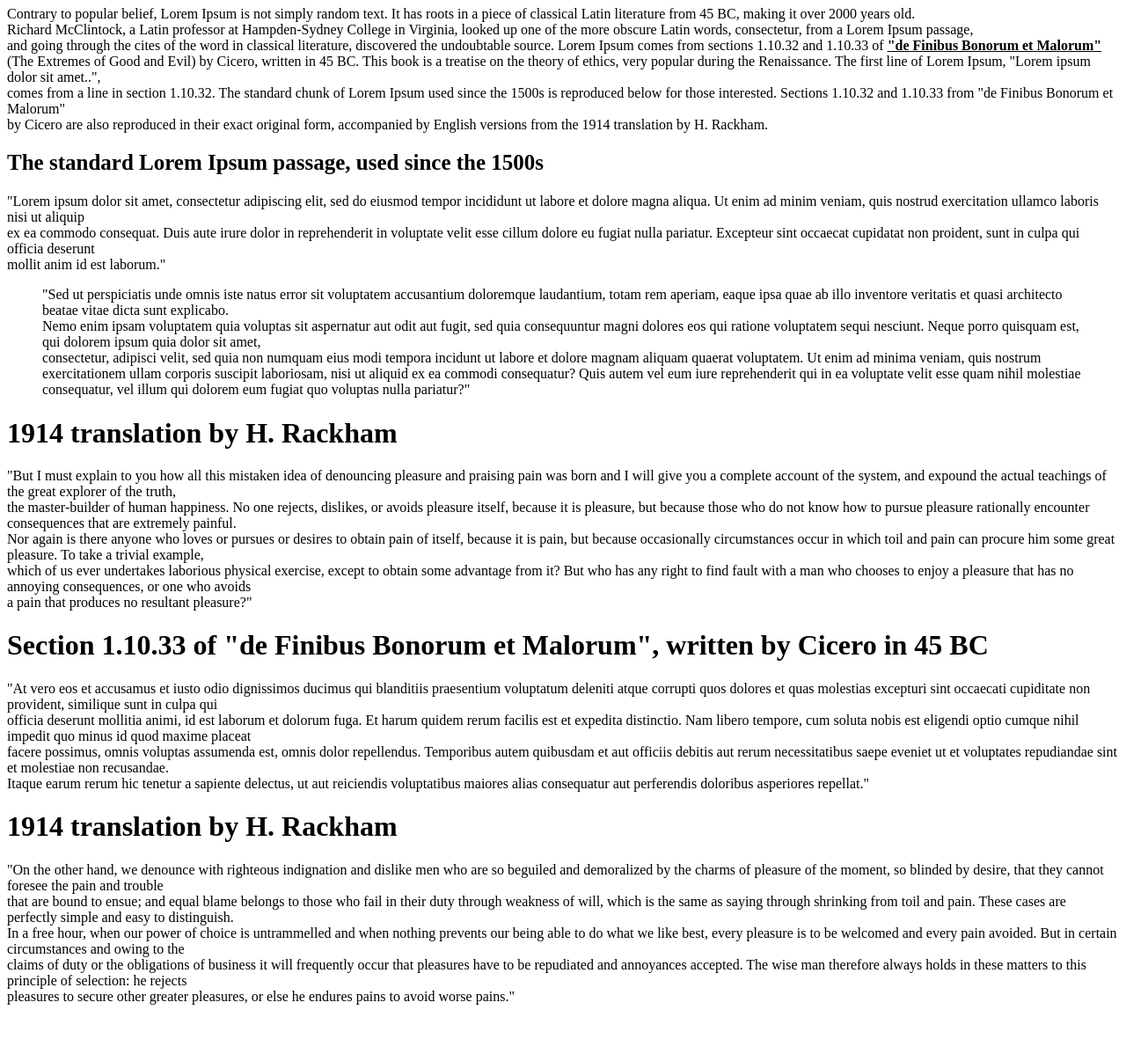
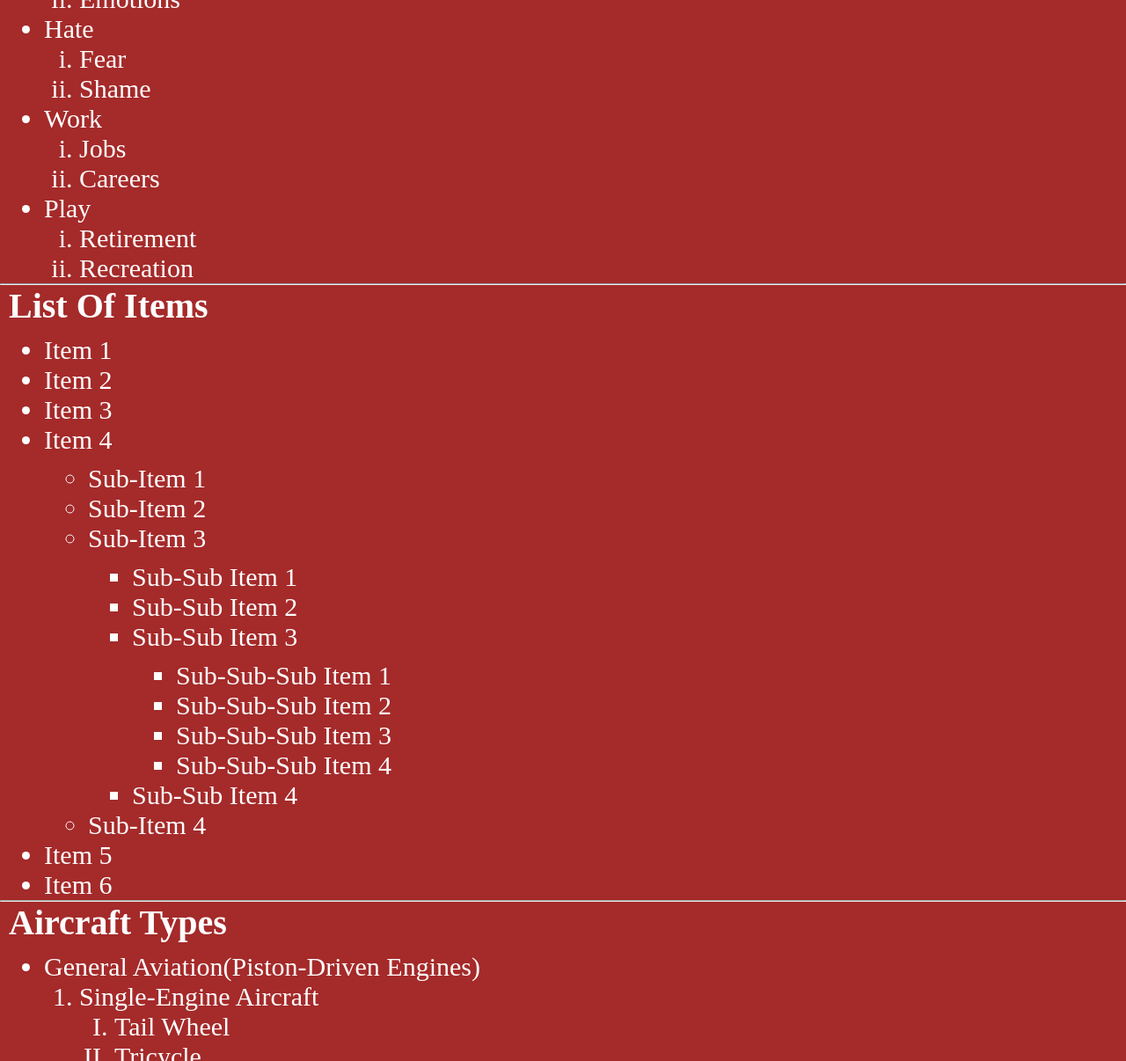
Before and after one commit to Chriszayzay/Art277, a plain HTML site: page index.html in a window 1280 px wide. Shown: the part 418-1624 px from the top of the page at 88% size. Before the commit the page ends 1576 px from the top, so only its background shows below. Drawn offline with Linux system fonts and the light colour scheme.

Commit message:
Add files via upload

```diff
--- a/index.html
+++ b/index.html
@@ -4,37 +4,163 @@
     <meta charset="UTF-8">
     <meta http-equiv="X-UA-Compatible" content="IE=edge">
     <meta name="viewport" content="width=device-width, initial-scale=1.0">
-    <title>HTML basic</title>
+    <title>my webpage</title>
+    <style>
+         *{
+             margin: 0;
+             padding: 0;
+         }
+        div{
+            background-color: brown;
+            color: white;
+            width: 100%;
+            height: 100%;
+            position: relative;
+        }
+        /*----heading one styling-----*/
+        h1{
+            margin: 0 10px;
+            font-size: 40px;
+            text-transform: capitalize;
+        }
+        ul{
+            margin: 10px 0 0 10px;
+        }
+        ul li{
+            margin: 0 40px;
+            font-size: 30px;
+            text-transform: capitalize;
+        }
+    </style>
 </head>
 <body>
-    <!---- This is my first comment ----->
-    <h1>HTML Class<address>Starz College of Science and Technology<br>Chessman Avenue, Airfield, Sinkor<br>Monrovia-Liberia</address></h1><hr>
-
-    <!---------This is my first Heading---------->
-    <h1>What is Lorem Ipsum?</h1>
-
-    <!-------This is my first paragraph------->
-    <p><strong><u>Lorem Ipsum</u></strong> is simply dummy text of the printing and typesetting industry. Lorem Ipsum has been the industry's standard dummy text ever since the 1500s,<br> when an unknown printer took a galley of type and scrambled it to make a type specimen book. It has survived not only five centuries, but also the leap into electronic <br>typesetting, remaining essentially unchanged. It was popularised in the 1960s with the release of Letraset sheets containing Lorem Ipsum passages, and more recently with<br> desktop publishing software like <b><u>Aldus PageMaker</u></b> including versions of Lorem Ipsum.</p>
-
-    <h1>Where does it come from?</h1>
-    <p>Contrary to popular belief, Lorem Ipsum is not simply random text. It has roots in a piece of classical Latin literature from 45 BC, making it over 2000 years old.<br> Richard McClintock, a Latin professor at Hampden-Sydney College in Virginia, looked up one of the more obscure Latin words, consectetur, from a Lorem Ipsum passage,<br> and going through the cites of the word in classical literature, discovered the undoubtable source. Lorem Ipsum comes from sections 1.10.32 and 1.10.33 of <b><u>"de Finibus Bonorum et Malorum"</u></b><br> (The Extremes of Good and Evil) by Cicero, written in 45 BC. This book is a treatise on the theory of ethics, very popular during the Renaissance. The first line of Lorem Ipsum, "Lorem ipsum dolor sit amet..", <br>comes from a line in section 1.10.32.
-
-The standard chunk of Lorem Ipsum used since the 1500s is reproduced below for those interested. Sections 1.10.32 and 1.10.33 from "de Finibus Bonorum et Malorum"<br> by Cicero are also reproduced in their exact original form, accompanied by English versions from the 1914 translation by H. Rackham.</p>
-
-    <!------This is my second heading------->
-    <h2 style="font-size: 25px;">The standard Lorem Ipsum passage, used since the 1500s</h2>
-    <p>"Lorem ipsum dolor sit amet, consectetur adipiscing elit, sed do eiusmod tempor incididunt ut labore et dolore magna aliqua. Ut enim ad minim veniam, quis nostrud exercitation ullamco laboris nisi ut aliquip<br> ex ea commodo consequat. Duis aute irure dolor in reprehenderit in voluptate velit esse cillum dolore eu fugiat nulla pariatur. Excepteur sint occaecat cupidatat non proident, sunt in culpa qui officia deserunt<br> mollit anim id est laborum."</p>
-
-    <!----This is a blockquote-------->
-    <blockquote>"Sed ut perspiciatis unde omnis iste natus error sit voluptatem accusantium doloremque laudantium, totam rem aperiam, eaque ipsa quae ab illo inventore veritatis et quasi architecto beatae vitae dicta sunt explicabo.<br> Nemo enim ipsam voluptatem quia voluptas sit aspernatur aut odit aut fugit, sed quia consequuntur magni dolores eos qui ratione voluptatem sequi nesciunt. Neque porro quisquam est, qui dolorem ipsum quia dolor sit amet, <br>consectetur, adipisci velit, sed quia non numquam eius modi tempora incidunt ut labore et dolore magnam aliquam quaerat voluptatem. Ut enim ad minima veniam, quis nostrum exercitationem ullam corporis suscipit laboriosam, nisi ut aliquid ex ea commodi consequatur? Quis autem vel eum iure reprehenderit qui in ea voluptate velit esse quam nihil molestiae consequatur, vel illum qui dolorem eum fugiat quo voluptas nulla pariatur?"</blockquote>
-
-    <h1>1914 translation by H. Rackham</h1>
-    <p>"But I must explain to you how all this mistaken idea of denouncing pleasure and praising pain was born and I will give you a complete account of the system, and expound the actual teachings of the great explorer of the truth,<br> the master-builder of human happiness. No one rejects, dislikes, or avoids pleasure itself, because it is pleasure, but because those who do not know how to pursue pleasure rationally encounter consequences that are extremely painful. <br>Nor again is there anyone who loves or pursues or desires to obtain pain of itself, because it is pain, but because occasionally circumstances occur in which toil and pain can procure him some great pleasure. To take a trivial example,<br> which of us ever undertakes laborious physical exercise, except to obtain some advantage from it? But who has any right to find fault with a man who chooses to enjoy a pleasure that has no annoying consequences, or one who avoids <br>a pain that produces no resultant pleasure?"</p>
-
-    <h1>Section 1.10.33 of "de Finibus Bonorum et Malorum", written by Cicero in 45 BC</h1>
-    <p>"At vero eos et accusamus et iusto odio dignissimos ducimus qui blanditiis praesentium voluptatum deleniti atque corrupti quos dolores et quas molestias excepturi sint occaecati cupiditate non provident, similique sunt in culpa qui<br> officia deserunt mollitia animi, id est laborum et dolorum fuga. Et harum quidem rerum facilis est et expedita distinctio. Nam libero tempore, cum soluta nobis est eligendi optio cumque nihil impedit quo minus id quod maxime placeat<br> facere possimus, omnis voluptas assumenda est, omnis dolor repellendus. Temporibus autem quibusdam et aut officiis debitis aut rerum necessitatibus saepe eveniet ut et voluptates repudiandae sint et molestiae non recusandae. <br>Itaque earum rerum hic tenetur a sapiente delectus, ut aut reiciendis voluptatibus maiores alias consequatur aut perferendis doloribus asperiores repellat."</p>
-
-    <h1>1914 translation by H. Rackham</h1>
-    <p>"On the other hand, we denounce with righteous indignation and dislike men who are so beguiled and demoralized by the charms of pleasure of the moment, so blinded by desire, that they cannot foresee the pain and trouble<br> that are bound to ensue; and equal blame belongs to those who fail in their duty through weakness of will, which is the same as saying through shrinking from toil and pain. These cases are perfectly simple and easy to distinguish.<br> In a free hour, when our power of choice is untrammelled and when nothing prevents our being able to do what we like best, every pleasure is to be welcomed and every pain avoided. But in certain circumstances and owing to the<br> claims of duty or the obligations of business it will frequently occur that pleasures have to be repudiated and annoyances accepted. The wise man therefore always holds in these matters to this principle of selection: he rejects <br>pleasures to secure other greater pleasures, or else he endures pains to avoid worse pains."</p>
+    <!--------my div comment ----->
+    <div>
+        <h1>hello</h1>
+        <ul type="square">
+            <li>reading  book</li>
+            <li>watching movies</li>
+            <li>programming language
+                <ul>
+                    <li>orange</li>
+                    <li>green</li>
+                    <li>white</li>
+                </ul>
+            </li>
+        </ul>
+    </div><hr>
+    <div>
+        <!--------second div comment--------->
+        <hr>
+        <h1>four things to expect in life:</h1>
+        <ul>
+            <li>love
+                <ol type="i">
+                    <li>happiness</li>
+                    <li>emotions</li>
+                </ol>
+            </li>
+            <li>hate
+                <ol type="i">
+                    <li>fear</li>
+                    <li>shame</li>
+                </ol>
+            </li>
+            <li>work
+                <ol type="i">
+                    <li>jobs</li>
+                    <li>careers</li>
+                </ol>
+            </li>
+            <li>play
+                <ol type="i">
+                    <li>retirement</li>
+                    <li>recreation</li>
+                </ol>
+            </li>
+        </ul>
+    </div>
+    <div>
+        <hr>
+        <h1>list of items</h1>
+        <ul>
+            <!---list elments ---->
+            <li>item 1</li>
+            <li>item 2</li>
+            <li>item 3</li>
+            <li>item 4
+                <ul>
+                    <!----sub-list elements-->
+                    <li>sub-item 1</li>
+                    <li>sub-item 2</li>
+                    <li>sub-item 3
+                        <ul>
+                            <!---sub-sub elements---->
+                            <li>sub-sub item 1</li>
+                            <li>sub-sub item 2</li>
+                            <li>sub-sub item 3
+                                <ul>
+                                    <!-----sub-sub-sub nested elements-->
+                                    <li>sub-sub-sub item 1</li>
+                                    <li>sub-sub-sub item 2</li>
+                                    <li>sub-sub-sub item 3</li>
+                                    <li>sub-sub-sub item 4</li>
+                                </ul>
+                            </li>
+                            <li>sub-sub item 4</li>
+                        </ul>
+                        <li>sub-item 4</li>
+                    </li>
+                </ul>
+            </li>
+            <li>item 5</li>
+            <li> item 6 </li>
+        </ul>
+    </div>
+    <hr>
+    <div>
+        <h1>Aircraft types</h1>
+        <ul>
+            <li>General Aviation(Piston-driven engines)
+                <ol>
+                    <li>single-engine aircraft
+                        <ol type="I">
+                            <li>tail wheel</li>
+                            <li>tricycle</li>
+                        </ol>
+                    </li>
+                    <li>dual-engine Aircraft
+                        <ol type="A">
+                            <li>wing-mounted engines</li>
+                            <li>push-pull fuselage-mounted engines</li>
+                        </ol>
+                    </li>
+                </ol>
+                    </li>
+                </ol>
+            </li>
+        </ul>
+        <!-------first unorder and order list comment-------->
+        <ul>
+            <li>commercial aviation(jet engines)
+                <ol>
+                    <li>dual-engine aircraft
+                        <ol type="a">
+                            <li>wing-mounted engines</li>
+                            <li>fuselage-mounted engines</li>
+                        </ol>
+                    </li>
+                    <li>tri-engine Aircraft
+                        <ol type="i">
+                            <li>third engine in vertical stabilizer</li>
+                            <li>third engine in fuselage</li>
+                        </ol>
+                    </li>
+                </ol>
+                    </li>
+                </ol>
+            </li>
+        </ul>
+    </div>
 </body>
 </html>
```
